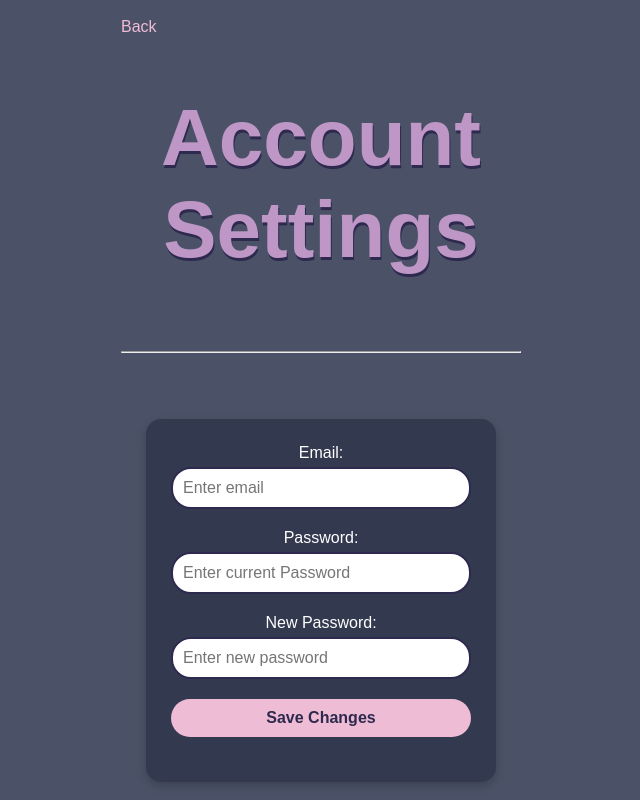
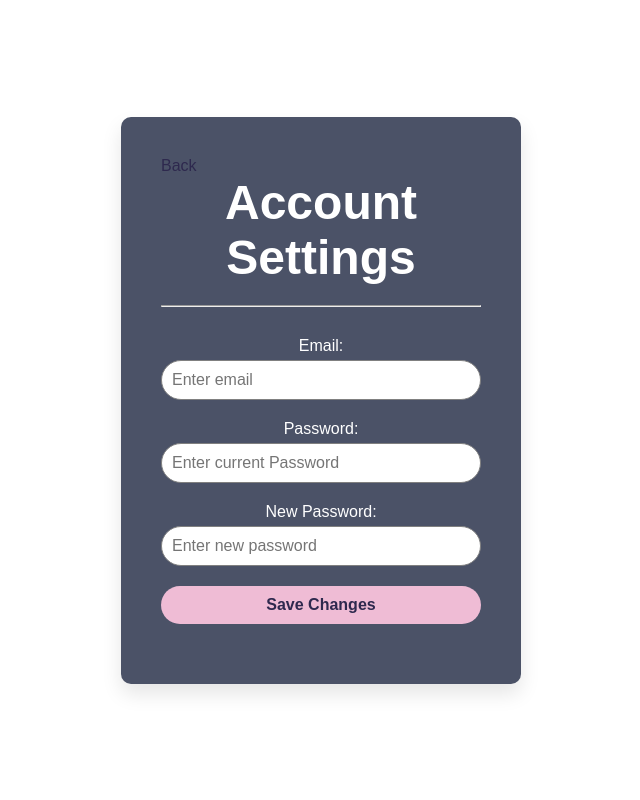
Before and after one commit to AdamWittmann/DatingApp, a Flask app: page /accountSettings in a window 1280 px wide. Shown: the whole page, without its empty margins (319-959 px from the left). Run offline with Flask 3, Linux system fonts and the light colour scheme.

Commit message:
CSS changes

```diff
--- a/project/static/css/accountSettings.css
+++ b/project/static/css/accountSettings.css
@@ -6,8 +6,10 @@
 }
 
 a {
-    color: #EFBCD5;
+    color: #2E294E;
     text-decoration: none;
+    text-align: left;
+    display: block;
 }
 
 a:hover {
@@ -27,7 +29,7 @@ body {
     margin: auto;
     min-height: 100vh;
     /* Full height of the viewport */
-    background-color: #4B5267;
+
     color: white;
 }
 
@@ -36,26 +38,20 @@ hr {
 }
 
 header {
-    font-size: 40px;
-    font-weight: bold;
-    text-align: center;
-    color: #BE97C6;
-    margin-top: 20px;
-    margin-bottom: 40px;
-    text-shadow: 1px 3px #2E294E;
+    font-size: 1.5rem;
+    color: #ffffff;
+    margin-bottom: 20px;
 }
 
+
 .settings-container {
-    width: 100%;
-    /* Allow the container to take full width */
-    max-width: 350px;
-    /* Set max width */
-    padding: 25px;
-    background-color: #333A50;
-    border-radius: 15px;
-    margin: auto;
     text-align: center;
-    box-shadow: 0 4px 10px rgba(0, 0, 0, 0.2);
+    padding: 40px;
+    max-width: 400px;
+    background-color: #4B5267;
+    color: white;
+    border-radius: 10px;
+    box-shadow: 0px 10px 20px rgba(0, 0, 0, 0.1);
     /* Optional shadow for better visibility */
 }
 
@@ -77,7 +73,7 @@ header {
     width: 100%;
     padding: 10px;
     border-radius: 20px;
-    border: 2px solid #2E294E;
+    border: 1px solid grey;
     font-size: 16px;
 }
 
--- a/project/templates/accountSettings.html
+++ b/project/templates/accountSettings.html
@@ -10,12 +10,14 @@
 </head>
 
 <body>
-    <a href="/settings">Back</a>
+
+
+    <div class="settings-container">
+        <a href="/settings">Back</a>
     <header>
         <h1>Account Settings</h1>
     </header>
     <hr>
-    <div class="settings-container">
         <form method="POST">
             <ul>
                 <li>
--- a/project/templates/login.html
+++ b/project/templates/login.html
@@ -6,6 +6,7 @@
     <meta name="viewport" content="width=device-width, initial-scale=1.0">
     <link rel="stylesheet" href="../static/css/login.css">
 </head>
+<div class=page>
     <header>
         FILTR
     </header>
@@ -20,7 +21,7 @@
                 <input type="password" id="pword" name="Password" placeholder="Password" value="" required>
                 <a id="forgotpass" href="">Forgot Password?</a>
                 <br>
-            <input type="submit">Log in</input>
+                <input type="submit"><!--Log in--></input>
                 <br>
                 <span id="DHAA">Dont have an account?</span>
                 <br>
@@ -28,5 +29,6 @@
             </div>
         </form>
     </body>
+</div>
 
 </html>
```
Also changed, not shown: project/static/css/filtr.css (+21 -4 lines), project/static/css/login.css (+23 -9 lines), project/templates/filtr.html (+6 -5 lines). Lines whose indentation alone changed are shown as unchanged.
